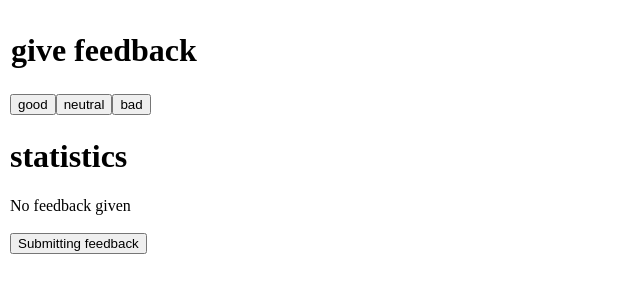
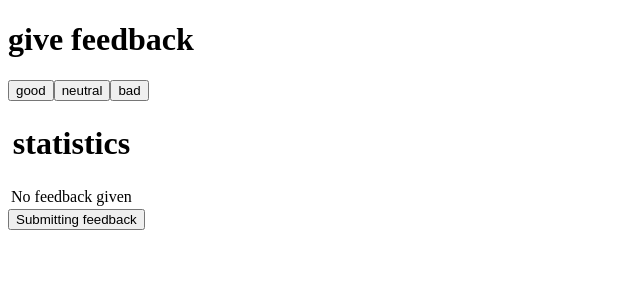
Before and after one commit to Skafishka/Full-Stack-Web-Development-2022, a React (Create React App) app in the folder Part-1/unicafe/: page / in a window 1280 px wide. Shown: the top 300 px of the page, without its empty margins (0-640 px from the left). Built offline with nearby package versions, Linux system fonts and the light colour scheme.

Commit message:
1.11*: unicafe step6

```diff
--- a/Part-1/unicafe/src/App.css
+++ b/Part-1/unicafe/src/App.css
@@ -1,4 +1,18 @@
 .App {
+  text-align: center;
+}
+
+table {
+  border: 2px solid forestgreen;
+  width: 800 px;
+  height: 200px;
+}
+
+th {
+  border-bottom: 1px solid black;
+}
+
+td {
   text-align: center;
 }
 
--- a/Part-1/unicafe/src/App.js
+++ b/Part-1/unicafe/src/App.js
@@ -14,32 +14,69 @@
 
 const StatisticsLine = (props) => (
   <>
-  <p>{props.text} average {props.value} </p>
+  {props.text} average {props.value}
   </>
 )
 
 const Statistics = (props) => {
   if (props.allClicks === 0) {
     return (
-
       <>
-
-        <h1>{props.appStatistics}</h1>
-        <p>No feedback given</p>
-
+      <table>
+        <tbody>
+          <tr>
+            <th><h1>{props.appStatistics}</h1></th>
+          </tr>
+          <tr>
+            <td>No feedback given</td>
+          </tr>
+        </tbody>
+      </table>
       </>
-
     )
   }
-  else if (props.valueQ > 0 && props.good > 0 || props.valueQ > 0 && props.bad > 0 || props.valueQ > 0 && props.neutral > 0) {
+  else if ((props.valueQ > 0 && props.good > 0) || (props.valueQ > 0 && props.bad > 0) || (props.valueQ > 0 && props.neutral > 0)) {
     return (
     <>
-      <h1>{props.appStatistics}</h1>
-      <StatisticsLine text="good" value={props.average}  />
-      <StatisticsLine text="neutral" value={props.average} />
-      <StatisticsLine text="bad" value={props.average} />
-      <p>all {props.all}</p>
-      <p>positive {props.positive} %</p>
+    <table>
+      <tbody>
+        <tr>
+          <th><h1>{props.appStatistics}</h1></th>
+        </tr>
+        <tr>
+          <td>good</td>
+          <td>{props.good}</td>
+        </tr>
+        <tr>
+          <td><StatisticsLine text="good" /></td>
+          <td>{props.average} </td>
+        </tr>
+        <tr>
+          <td>neutral</td>
+          <td>{props.neutral}</td>
+        </tr>
+        <tr>
+          <td><StatisticsLine text="neutral" /></td>
+          <td>{props.average} </td>
+        </tr>
+        <tr>
+          <td>bad</td>
+          <td>{props.bad}</td>
+        </tr>
+        <tr>
+          <td><StatisticsLine text="bad" /></td>
+          <td>{props.average} </td>
+        </tr>
+        <tr>
+          <td>all </td>
+          <td>{props.all}</td>
+        </tr>
+        <tr>
+          <td>positive</td>
+          <td>{props.positive} % </td>
+        </tr>
+      </tbody>
+    </table>
     </>
     )
   }
@@ -83,19 +120,14 @@
 }
 
   return (
-    <div>
-      <table>
-        <tr>
-          <th><Header appName={appName} /></th>
-        </tr>
-        <tr>
-          <Button text="good" handleClick={goodClick} />
-          <Button text="neutral" handleClick={neutralClick} />
-          <Button text="bad" handleClick={badClick} />
-        </tr>
-        <tr><Statistics appStatistics={appStatistics} allClicks={allClicks.length} good={good} neutral={neutral} bad={bad} all={allClicks.length} average={number / allClicks.length} positive={good * 100 / allClicks.length} valueQ={valueQ}/></tr>
-        <Button text="Submitting feedback" handleClick={submitFeedback} />
-      </table>
+    <div className='App'>
+      <Header appName={appName} />
+      <Button text="good" handleClick={goodClick} />
+      <Button text="neutral" handleClick={neutralClick} />
+      <Button text="bad" handleClick={badClick} />
+      <Statistics appStatistics={appStatistics} allClicks={allClicks.length} good={good} neutral={neutral} bad={bad} all={allClicks.length} average={number / allClicks.length} positive={good * 100 / allClicks.length} valueQ={valueQ}/>
+      <Button text="Submitting feedback" handleClick={submitFeedback} />
+
     </div>
   )
 }
```
